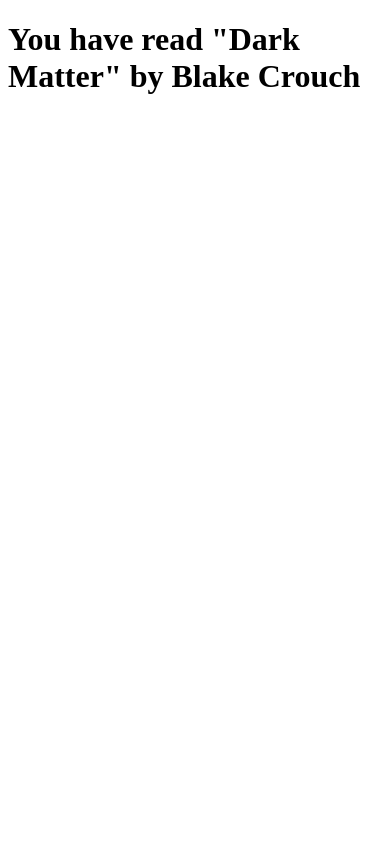
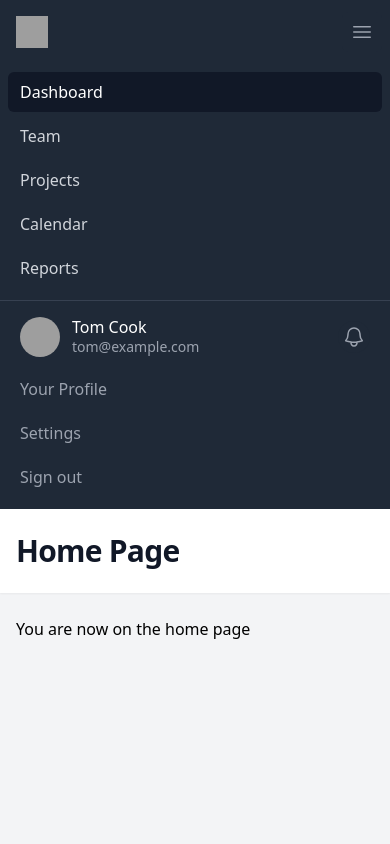
Before and after one commit to rprovine/laracast_demo, a PHP site: page / in a window 390 px wide. Run offline with PHP 8.4, Linux system fonts and the light colour scheme; some libraries are stand-ins or nearby versions; grey boxes are pictures that could not be loaded.

Commit message:
added Taiwind UI template

```diff
--- /dev/null
+++ b/about.php
@@ -0,0 +1,5 @@
+<?php
+
+
+
+require "about.view.php";
--- /dev/null
+++ b/contact.php
@@ -0,0 +1,5 @@
+<?php
+
+
+
+require "contact.view.php";
--- a/index.php
+++ b/index.php
@@ -1,13 +1,5 @@
-<!DOCTYPE html>
-<html lang="en">
-  <head>
-    <meta charset="UTF-8" />
-    <meta name="viewport" content="width=device-width, initial-scale=1.0" />
-    <title>Demo</title>
-  </head>
-  <body>
-    <h1>
-      You have read "Dark Matter" by Blake Crouch
-    </h1>
-  </body>
-</html>
+<?php
+
+
+
+require "index.view.php";
--- /dev/null
+++ b/index.view.php
@@ -0,0 +1,135 @@
+<!doctype html>
+<html lang="en" class="h-full bg-gray-100">
+<head>
+    <meta charset="UTF-8">
+    <meta name="viewport" content="width=device-width, initial-scale=1.0">
+    <title>Demo</title>
+    <script src="https://cdn.tailwindcss.com"></script>
+</head>
+
+<body class="h-full">
+
+<div class="min-h-full">
+  <nav class="bg-gray-800">
+    <div class="mx-auto max-w-7xl px-4 sm:px-6 lg:px-8">
+      <div class="flex h-16 items-center justify-between">
+        <div class="flex items-center">
+          <div class="shrink-0">
+            <img class="size-8" src="https://tailwindui.com/plus/img/logos/mark.svg?color=indigo&shade=500" alt="Your Company">
+          </div>
+          <div class="hidden md:block">
+            <div class="ml-10 flex items-baseline space-x-4">
+              <!-- Current: "bg-gray-900 text-white", Default: "text-gray-300 hover:bg-gray-700 hover:text-white" -->
+              <a href="/" class="rounded-md bg-gray-900 px-3 py-2 text-sm font-medium text-white" aria-current="page">Home</a>
+              <a href="/about.php" class="rounded-md px-3 py-2 text-sm font-medium text-gray-300 hover:bg-gray-700 hover:text-white">About</a>
+              <a href="/contact.php" class="rounded-md px-3 py-2 text-sm font-medium text-gray-300 hover:bg-gray-700 hover:text-white">Contact</a>
+            </div>
+          </div>
+        </div>
+        <div class="hidden md:block">
+          <div class="ml-4 flex items-center md:ml-6">
+            <button type="button" class="relative rounded-full bg-gray-800 p-1 text-gray-400 hover:text-white focus:ring-2 focus:ring-white focus:ring-offset-2 focus:ring-offset-gray-800 focus:outline-none">
+              <span class="absolute -inset-1.5"></span>
+              <span class="sr-only">View notifications</span>
+              <svg class="size-6" fill="none" viewBox="0 0 24 24" stroke-width="1.5" stroke="currentColor" aria-hidden="true" data-slot="icon">
+                <path stroke-linecap="round" stroke-linejoin="round" d="M14.857 17.082a23.848 23.848 0 0 0 5.454-1.31A8.967 8.967 0 0 1 18 9.75V9A6 6 0 0 0 6 9v.75a8.967 8.967 0 0 1-2.312 6.022c1.733.64 3.56 1.085 5.455 1.31m5.714 0a24.255 24.255 0 0 1-5.714 0m5.714 0a3 3 0 1 1-5.714 0" />
+              </svg>
+            </button>
+
+            <!-- Profile dropdown -->
+            <div class="relative ml-3">
+              <div>
+                <button type="button" class="relative flex max-w-xs items-center rounded-full bg-gray-800 text-sm focus:ring-2 focus:ring-white focus:ring-offset-2 focus:ring-offset-gray-800 focus:outline-none" id="user-menu-button" aria-expanded="false" aria-haspopup="true">
+                  <span class="absolute -inset-1.5"></span>
+                  <span class="sr-only">Open user menu</span>
+                  <img class="size-8 rounded-full" src="https://images.unsplash.com/photo-1472099645785-5658abf4ff4e?ixlib=rb-1.2.1&ixid=eyJhcHBfaWQiOjEyMDd9&auto=format&fit=facearea&facepad=2&w=256&h=256&q=80" alt="">
+                </button>
+              </div>
+
+              <!--
+                Dropdown menu, show/hide based on menu state.
+
+                Entering: "transition ease-out duration-100"
+                  From: "transform opacity-0 scale-95"
+                  To: "transform opacity-100 scale-100"
+                Leaving: "transition ease-in duration-75"
+                  From: "transform opacity-100 scale-100"
+                  To: "transform opacity-0 scale-95"
+              -->
+              <div class="absolute right-0 z-10 mt-2 w-48 origin-top-right rounded-md bg-white py-1 ring-1 shadow-lg ring-black/5 focus:outline-hidden" role="menu" aria-orientation="vertical" aria-labelledby="user-menu-button" tabindex="-1">
+                <!-- Active: "bg-gray-100 outline-hidden", Not Active: "" -->
+                <a href="#" class="block px-4 py-2 text-sm text-gray-700" role="menuitem" tabindex="-1" id="user-menu-item-0">Your Profile</a>
+                <a href="#" class="block px-4 py-2 text-sm text-gray-700" role="menuitem" tabindex="-1" id="user-menu-item-1">Settings</a>
+                <a href="#" class="block px-4 py-2 text-sm text-gray-700" role="menuitem" tabindex="-1" id="user-menu-item-2">Sign out</a>
+              </div>
+            </div>
+          </div>
+        </div>
+        <div class="-mr-2 flex md:hidden">
+          <!-- Mobile menu button -->
+          <button type="button" class="relative inline-flex items-center justify-center rounded-md bg-gray-800 p-2 text-gray-400 hover:bg-gray-700 hover:text-white focus:ring-2 focus:ring-white focus:ring-offset-2 focus:ring-offset-gray-800 focus:outline-none" aria-controls="mobile-menu" aria-expanded="false">
+            <span class="absolute -inset-0.5"></span>
+            <span class="sr-only">Open main menu</span>
+            <!-- Menu open: "hidden", Menu closed: "block" -->
+            <svg class="block size-6" fill="none" viewBox="0 0 24 24" stroke-width="1.5" stroke="currentColor" aria-hidden="true" data-slot="icon">
+              <path stroke-linecap="round" stroke-linejoin="round" d="M3.75 6.75h16.5M3.75 12h16.5m-16.5 5.25h16.5" />
+            </svg>
+            <!-- Menu open: "block", Menu closed: "hidden" -->
+            <svg class="hidden size-6" fill="none" viewBox="0 0 24 24" stroke-width="1.5" stroke="currentColor" aria-hidden="true" data-slot="icon">
+              <path stroke-linecap="round" stroke-linejoin="round" d="M6 18 18 6M6 6l12 12" />
+            </svg>
+          </button>
+        </div>
+      </div>
+    </div>
+
+    <!-- Mobile menu, show/hide based on menu state. -->
+    <div class="md:hidden" id="mobile-menu">
+      <div class="space-y-1 px-2 pt-2 pb-3 sm:px-3">
+        <!-- Current: "bg-gray-900 text-white", Default: "text-gray-300 hover:bg-gray-700 hover:text-white" -->
+        <a href="#" class="block rounded-md bg-gray-900 px-3 py-2 text-base font-medium text-white" aria-current="page">Dashboard</a>
+        <a href="#" class="block rounded-md px-3 py-2 text-base font-medium text-gray-300 hover:bg-gray-700 hover:text-white">Team</a>
+        <a href="#" class="block rounded-md px-3 py-2 text-base font-medium text-gray-300 hover:bg-gray-700 hover:text-white">Projects</a>
+        <a href="#" class="block rounded-md px-3 py-2 text-base font-medium text-gray-300 hover:bg-gray-700 hover:text-white">Calendar</a>
+        <a href="#" class="block rounded-md px-3 py-2 text-base font-medium text-gray-300 hover:bg-gray-700 hover:text-white">Reports</a>
+      </div>
+      <div class="border-t border-gray-700 pt-4 pb-3">
+        <div class="flex items-center px-5">
+          <div class="shrink-0">
+            <img class="size-10 rounded-full" src="https://images.unsplash.com/photo-1472099645785-5658abf4ff4e?ixlib=rb-1.2.1&ixid=eyJhcHBfaWQiOjEyMDd9&auto=format&fit=facearea&facepad=2&w=256&h=256&q=80" alt="">
+          </div>
+          <div class="ml-3">
+            <div class="text-base/5 font-medium text-white">Tom Cook</div>
+            <div class="text-sm font-medium text-gray-400">tom@example.com</div>
+          </div>
+          <button type="button" class="relative ml-auto shrink-0 rounded-full bg-gray-800 p-1 text-gray-400 hover:text-white focus:ring-2 focus:ring-white focus:ring-offset-2 focus:ring-offset-gray-800 focus:outline-none">
+            <span class="absolute -inset-1.5"></span>
+            <span class="sr-only">View notifications</span>
+            <svg class="size-6" fill="none" viewBox="0 0 24 24" stroke-width="1.5" stroke="currentColor" aria-hidden="true" data-slot="icon">
+              <path stroke-linecap="round" stroke-linejoin="round" d="M14.857 17.082a23.848 23.848 0 0 0 5.454-1.31A8.967 8.967 0 0 1 18 9.75V9A6 6 0 0 0 6 9v.75a8.967 8.967 0 0 1-2.312 6.022c1.733.64 3.56 1.085 5.455 1.31m5.714 0a24.255 24.255 0 0 1-5.714 0m5.714 0a3 3 0 1 1-5.714 0" />
+            </svg>
+          </button>
+        </div>
+        <div class="mt-3 space-y-1 px-2">
+          <a href="#" class="block rounded-md px-3 py-2 text-base font-medium text-gray-400 hover:bg-gray-700 hover:text-white">Your Profile</a>
+          <a href="#" class="block rounded-md px-3 py-2 text-base font-medium text-gray-400 hover:bg-gray-700 hover:text-white">Settings</a>
+          <a href="#" class="block rounded-md px-3 py-2 text-base font-medium text-gray-400 hover:bg-gray-700 hover:text-white">Sign out</a>
+        </div>
+      </div>
+    </div>
+  </nav>
+
+  <header class="bg-white shadow-sm">
+    <div class="mx-auto max-w-7xl px-4 py-6 sm:px-6 lg:px-8">
+      <h1 class="text-3xl font-bold tracking-tight text-gray-900">Home Page</h1>
+    </div>
+  </header>
+  <main>
+    <div class="mx-auto max-w-7xl px-4 py-6 sm:px-6 lg:px-8">
+      <p>You are now on the home page</p>
+    </div>
+  </main>
+</div>
+
+</body>
+</html>
```
Also changed, not shown: about.view.php (added, +135 -0 lines), contact.view.php (added, +135 -0 lines).
